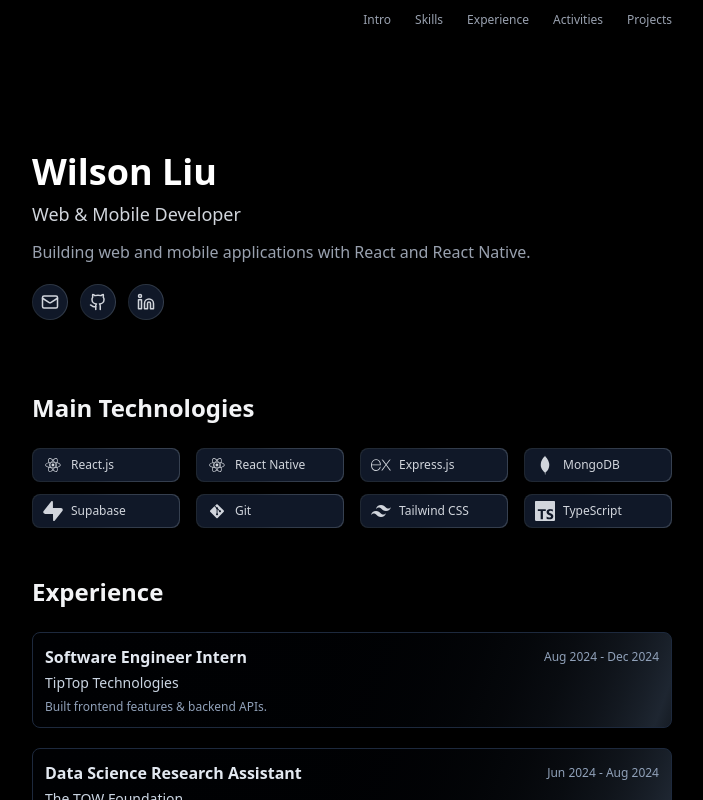
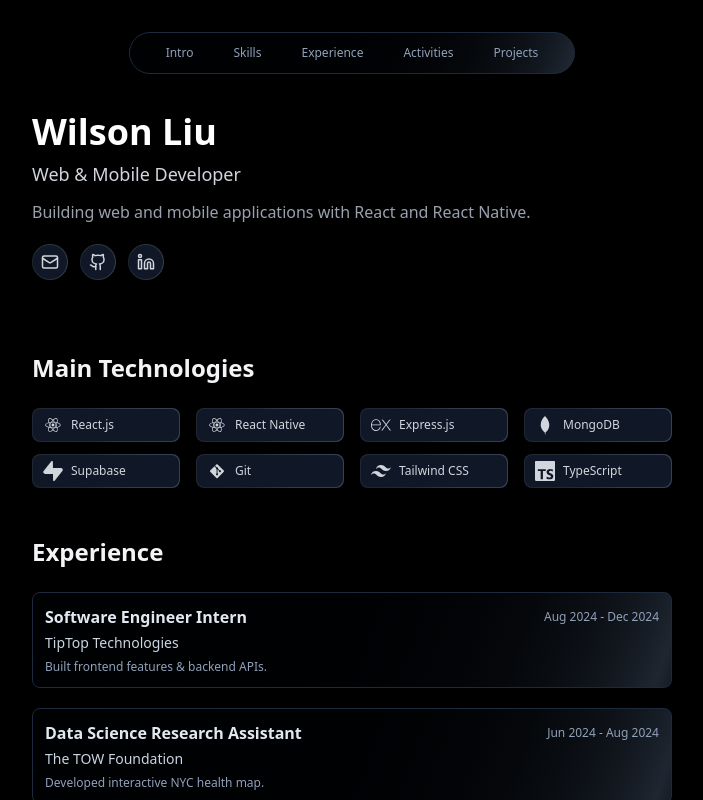
Before and after one commit to wilsonliu2/wilsonliu, a React (Vite) app: page / in a window 1280 px wide. Shown: the top 800 px of the page, without its empty margins (288-991 px from the left). Built offline with nearby package versions, Linux system fonts and the light colour scheme.

Commit message:
Update navbar

```diff
--- a/package.json
+++ b/package.json
@@ -11,11 +11,15 @@
   },
   "dependencies": {
     "@tailwindcss/vite": "^4.1.4",
+    "clsx": "^2.1.1",
     "lucide-react": "^0.503.0",
+    "motion": "^12.8.2",
     "react": "^19.0.0",
     "react-devicons": "^2.16.2",
     "react-dom": "^19.0.0",
     "react-icons": "^5.5.0",
+    "simplex-noise": "^4.0.3",
+    "tailwind-merge": "^3.2.0",
     "tailwindcss": "^4.1.4"
   },
   "devDependencies": {
--- a/src/App.tsx
+++ b/src/App.tsx
@@ -1,14 +1,24 @@
-import Header from "./components/Header";
 import Introduction from "./components/Introduction";
 import Skills from "./components/Skills/Skills";
 import Experience from "./components/Experience/Experience";
 import Activities from "./components/Activities/Activities";
 import Projects from "./components/Projects/Projects";
 
+import { FloatingNav } from "./components/ui/floating-navbar.tsx";
+
+const navItems = [
+  { name: "Intro", link: "#introduction" },
+  { name: "Skills", link: "#skills" },
+  { name: "Experience", link: "#experience" },
+  { name: "Activities", link: "#activities" },
+  { name: "Projects", link: "#projects" },
+];
+
 const App: React.FC = () => {
   return (
     <div className="bg-black font-sans antialiased text-gray-300 transition-colors duration-300">
-      <Header />
+      <FloatingNav navItems={navItems} />
+
       <main>
         <Introduction />
         <Skills />
--- a/src/components/Header.tsx
+++ /dev/null
@@ -1,40 +0,0 @@
-import React from "react";
-
-const Header: React.FC = () => (
-  <header className="sticky top-0 bg-black/80 backdrop-blur-sm z-10">
-    <nav className="max-w-screen-md mx-auto px-4 md:px-8 lg:px-16 py-3 flex justify-center md:justify-end items-center space-x-4 md:space-x-6">
-      <a
-        href="#introduction"
-        className="text-xs font-medium text-gray-400 hover:text-white transition duration-300"
-      >
-        Intro
-      </a>
-      <a
-        href="#skills"
-        className="text-xs font-medium text-gray-400 hover:text-white transition duration-300"
-      >
-        Skills
-      </a>
-      <a
-        href="#experience"
-        className="text-xs font-medium text-gray-400 hover:text-white transition duration-300"
-      >
-        Experience
-      </a>
-      <a
-        href="#activities"
-        className="text-xs font-medium text-gray-400 hover:text-white transition duration-300"
-      >
-        Activities
-      </a>
-      <a
-        href="#projects"
-        className="text-xs font-medium text-gray-400 hover:text-white transition duration-300"
-      >
-        Projects
-      </a>
-    </nav>
-  </header>
-);
-
-export default Header;
--- /dev/null
+++ b/src/components/ui/floating-navbar.tsx
@@ -0,0 +1,84 @@
+"use client";
+import React, { useState } from "react";
+import {
+  motion,
+  AnimatePresence,
+  useScroll,
+  useMotionValueEvent,
+} from "framer-motion";
+import { cn } from "../../lib/utils";
+
+export const FloatingNav = ({
+  navItems,
+  className,
+}: {
+  navItems: {
+    name: string;
+    link: string;
+    icon?: JSX.Element;
+  }[];
+  className?: string;
+}) => {
+  const { scrollYProgress } = useScroll();
+  const [visible, setVisible] = useState(true);
+
+  useMotionValueEvent(scrollYProgress, "change", (current) => {
+    if (typeof current === "number") {
+      const previous = scrollYProgress.getPrevious();
+      if (typeof previous === "number") {
+        let direction = current - previous;
+        if (window.scrollY < 100) {
+          setVisible(true);
+        } else {
+          setVisible(direction < 0);
+        }
+      } else if (window.scrollY < 100) {
+        setVisible(true);
+      } else {
+        setVisible(false);
+      }
+    }
+  });
+
+  return (
+    <AnimatePresence mode="wait">
+      <motion.div
+        initial={{
+          opacity: 1,
+          y: 0,
+        }}
+        animate={{
+          y: visible ? 0 : -100,
+          opacity: visible ? 1 : 0,
+        }}
+        transition={{
+          duration: 0.2,
+        }}
+        className={cn(
+          "flex max-w-fit fixed top-4 md:top-6 lg:top-8 inset-x-0 mx-auto rounded-full z-[5000] px-4 md:px-6 py-2 items-center justify-center space-x-3 md:space-x-4",
+          "bg-[linear-gradient(110deg,#000103,45%,#1e2631,55%,#000103)]",
+          "bg-[length:200%_100%]",
+          "bg-[-200%_0]",
+          "border border-slate-800 shadow-lg",
+          className
+        )}
+      >
+        {navItems.map((navItem: any, idx: number) => (
+          <a
+            key={`link=${idx}`}
+            href={navItem.link}
+            className={cn(
+              "relative items-center flex space-x-1 transition-colors duration-300 text-xs sm:text-sm px-2 sm:px-3 py-1",
+              "font-medium text-slate-400 hover:text-slate-100"
+            )}
+          >
+            {navItem.icon && (
+              <span className="block sm:hidden">{navItem.icon}</span>
+            )}
+            <span className="block text-xs">{navItem.name}</span>
+          </a>
+        ))}
+      </motion.div>
+    </AnimatePresence>
+  );
+};
--- /dev/null
+++ b/src/lib/utils.ts
@@ -0,0 +1,6 @@
+import { ClassValue, clsx } from "clsx";
+import { twMerge } from "tailwind-merge";
+
+export function cn(...inputs: ClassValue[]) {
+  return twMerge(clsx(inputs));
+}
```
Also changed, not shown: 1 other file (tests, documents, lock files or other folders).
